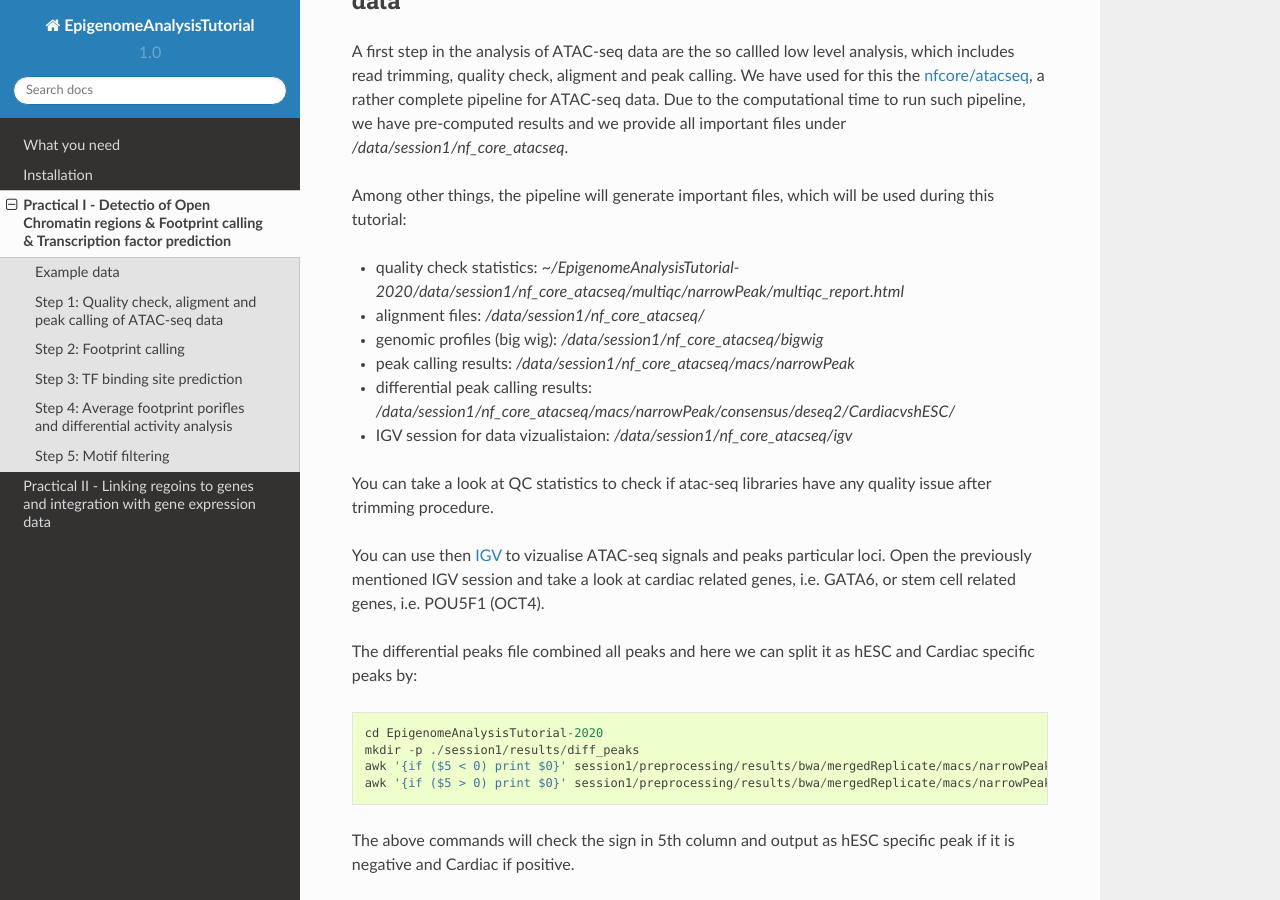
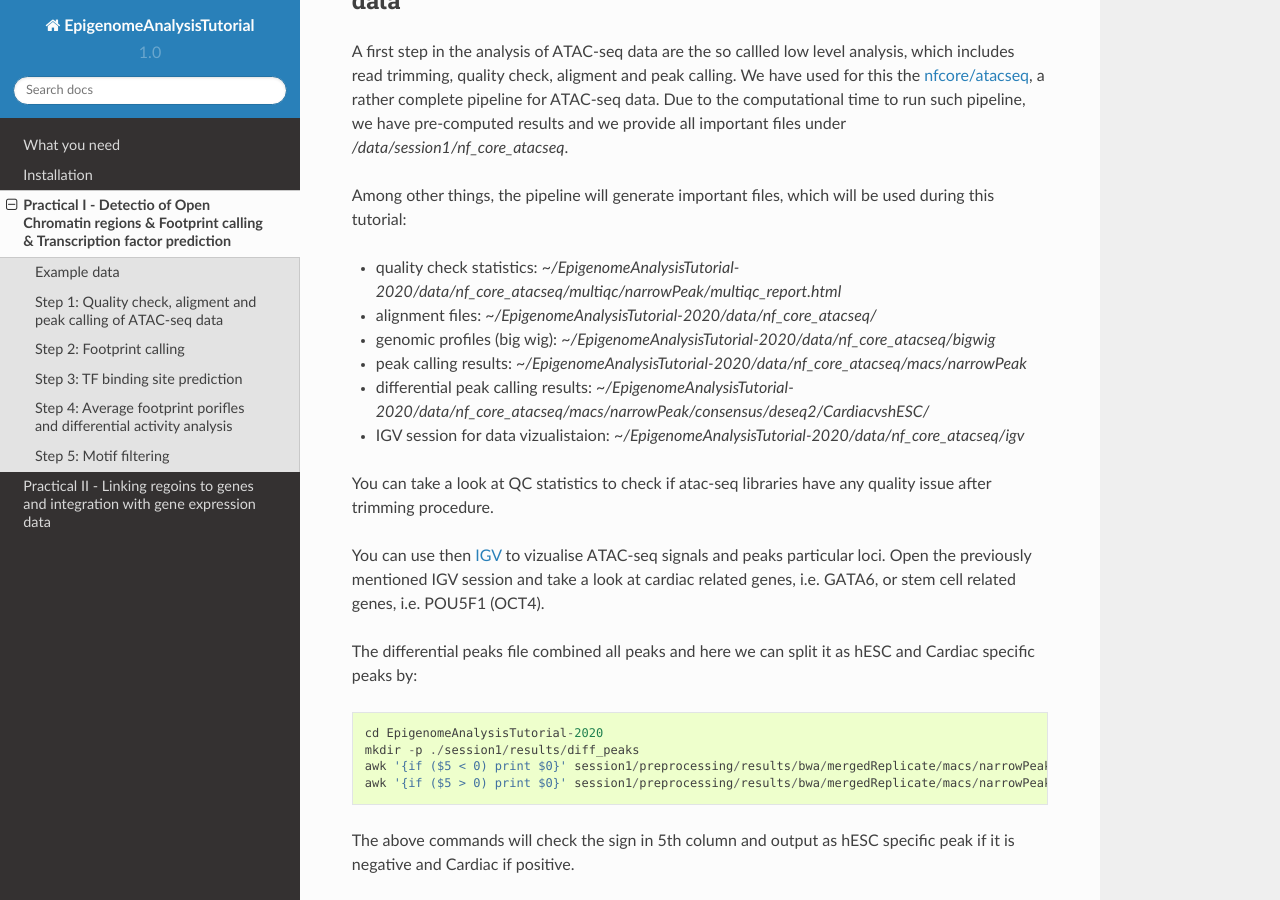
Before and after one commit to SchulzLab/EpigenomeAnalysisTutorial-2020, a Sphinx documentation site: the page built from docs/Practical1.rst, in a window 1280 px wide and 900 px high, scrolled down 584 px. Built offline with Sphinx 7.4.7 and the Read the Docs theme 2.0.0, drawn with Linux system fonts in a browser that asks for light colours.

Commit message:
Update Practical1.rst

```diff
--- a/docs/Practical1.rst
+++ b/docs/Practical1.rst
@@ -15,12 +15,12 @@ A first step in the analysis of ATAC-seq data are the so callled low level analy
 
 Among other things, the pipeline will generate important files, which will be used during this tutorial:
 
-- quality check statistics: *~/EpigenomeAnalysisTutorial-2020/data/session1/nf_core_atacseq/multiqc/narrowPeak/multiqc_report.html*
-- alignment files: */data/session1/nf_core_atacseq/*
-- genomic profiles (big wig): */data/session1/nf_core_atacseq/bigwig*
-- peak calling results: */data/session1/nf_core_atacseq/macs/narrowPeak*
-- differential peak calling results: */data/session1/nf_core_atacseq/macs/narrowPeak/consensus/deseq2/CardiacvshESC/*
-- IGV session for data vizualistaion: */data/session1/nf_core_atacseq/igv*
+- quality check statistics: *~/EpigenomeAnalysisTutorial-2020/data/nf_core_atacseq/multiqc/narrowPeak/multiqc_report.html*
+- alignment files: *~/EpigenomeAnalysisTutorial-2020/data/nf_core_atacseq/*
+- genomic profiles (big wig): *~/EpigenomeAnalysisTutorial-2020/data/nf_core_atacseq/bigwig*
+- peak calling results: *~/EpigenomeAnalysisTutorial-2020/data/nf_core_atacseq/macs/narrowPeak*
+- differential peak calling results: *~/EpigenomeAnalysisTutorial-2020/data/nf_core_atacseq/macs/narrowPeak/consensus/deseq2/CardiacvshESC/*
+- IGV session for data vizualistaion: *~/EpigenomeAnalysisTutorial-2020/data/nf_core_atacseq/igv*
 
 You can take a look at QC statistics to check if atac-seq libraries have any quality issue after trimming procedure.
 
```
